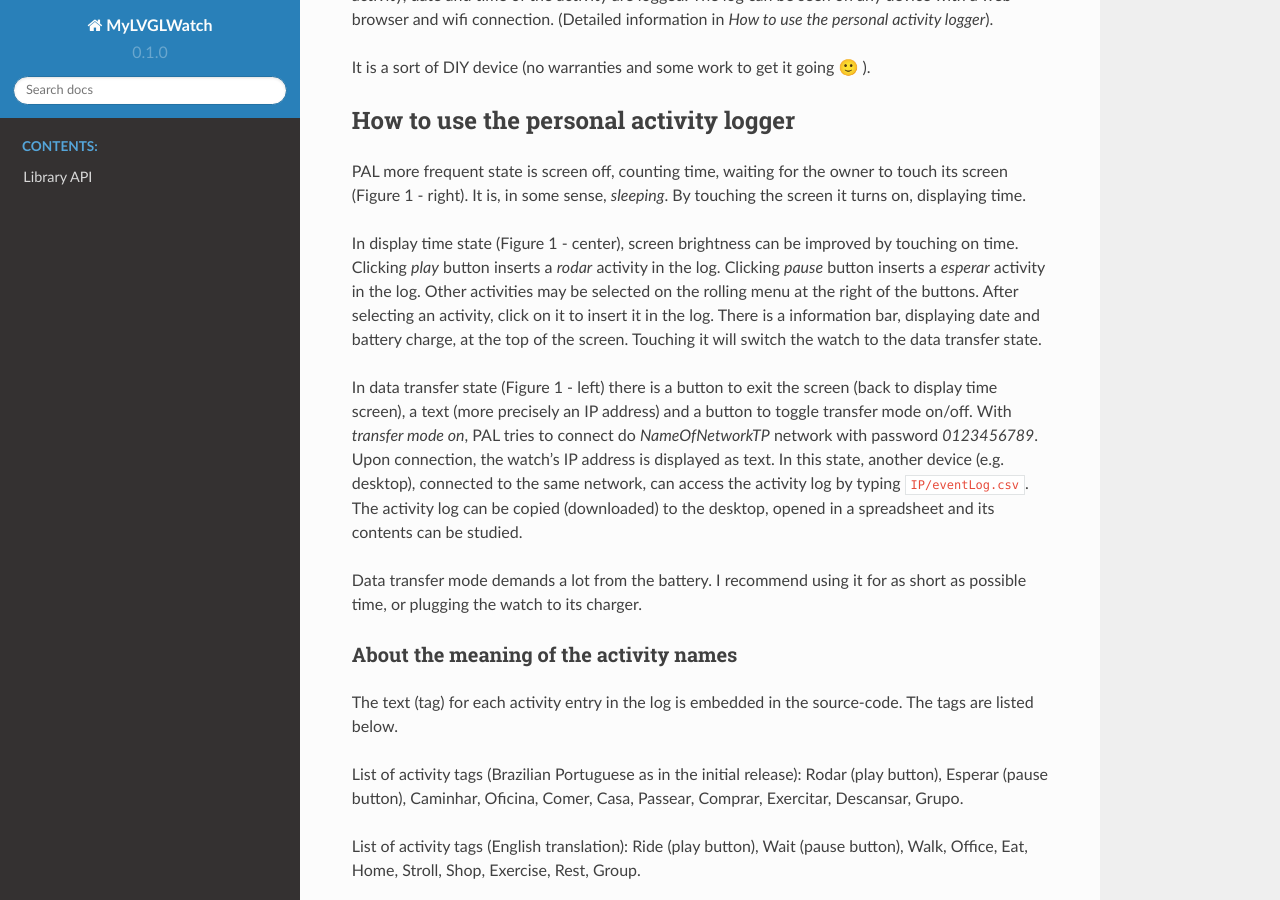
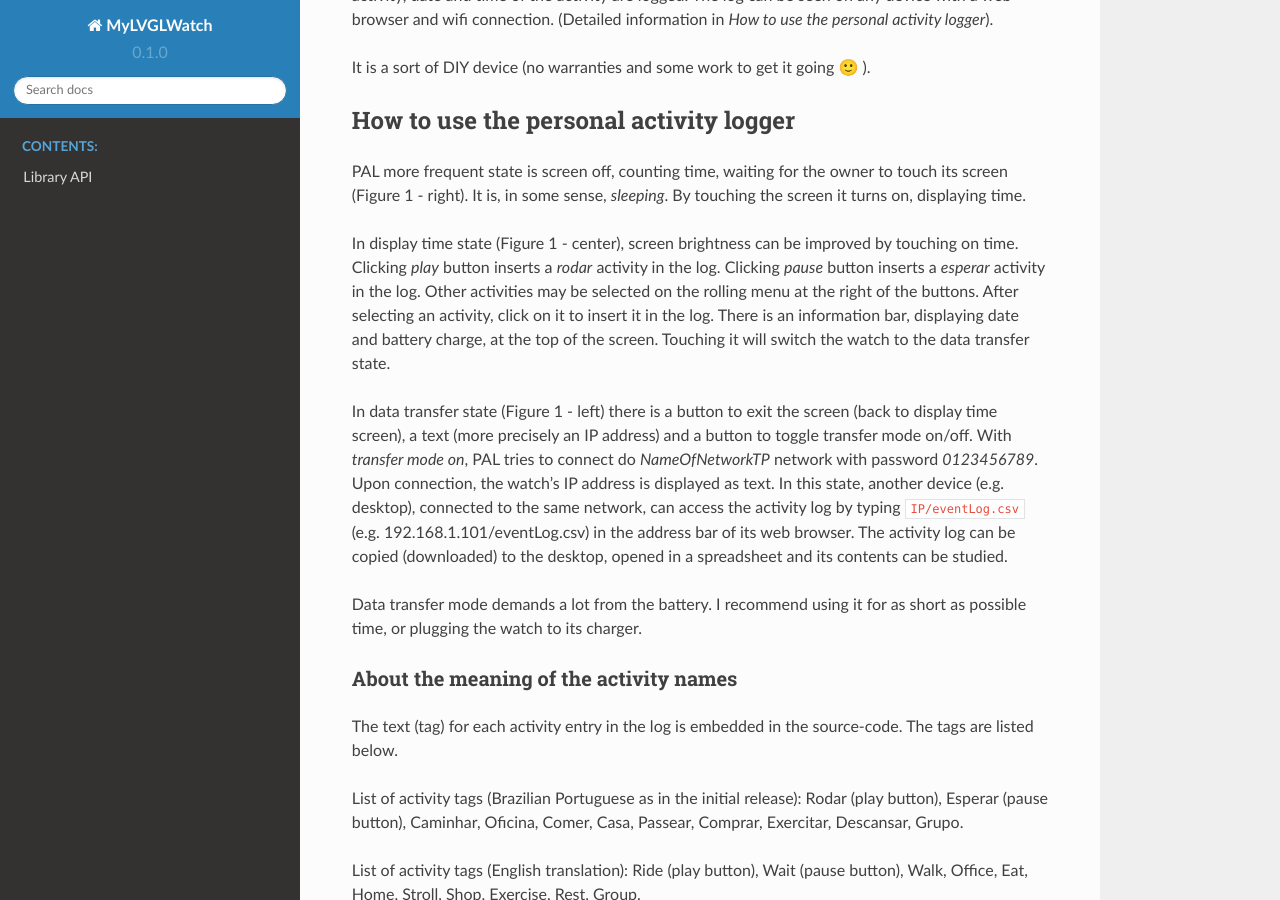
Before and after one commit to FNakano/MyLVGLWatch, a Sphinx documentation site: the page built from docs/source/index.rst, in a window 1280 px wide and 900 px high, scrolled down 661 px. Built offline with Sphinx 7.4.7 and the Read the Docs theme 2.0.0, drawn with Linux system fonts in a browser that asks for light colours; pages that are not in the unit, such as notebooks, are missing from menus.

Commit message:
improving section important notes.

```diff
--- a/docs/source/index.rst
+++ b/docs/source/index.rst
@@ -25,9 +25,9 @@ How to use the personal activity logger
 
 PAL more frequent state is screen off, counting time, waiting for the owner to touch its screen (Figure 1 - right). It is, in some sense, *sleeping*. By touching the screen it turns on, displaying time.
 
-In display time state (Figure 1 - center), screen brightness can be improved by touching on time. Clicking *play* button inserts a *rodar* activity in the log. Clicking *pause* button inserts a *esperar* activity in the log. Other activities may be selected on the rolling menu at the right of the buttons. After selecting an activity, click on it to insert it in the log. There is a information bar, displaying date and battery charge, at the top of the screen. Touching it will switch the watch to the data transfer state.
+In display time state (Figure 1 - center), screen brightness can be improved by touching on time. Clicking *play* button inserts a *rodar* activity in the log. Clicking *pause* button inserts a *esperar* activity in the log. Other activities may be selected on the rolling menu at the right of the buttons. After selecting an activity, click on it to insert it in the log. There is an information bar, displaying date and battery charge, at the top of the screen. Touching it will switch the watch to the data transfer state.
 
-In data transfer state (Figure 1 - left) there is a button to exit the screen (back to display time screen), a text (more precisely an IP address) and a button to toggle transfer mode on/off. With *transfer mode on*, PAL tries to connect do *NameOfNetworkTP* network with password *0123456789*. Upon connection, the watch's IP address is displayed as text. In this state, another device (e.g. desktop), connected to the same network, can access the activity log by typing ``IP/eventLog.csv``. The activity log can be copied (downloaded) to the desktop, opened in a spreadsheet and its contents can be studied.
+In data transfer state (Figure 1 - left) there is a button to exit the screen (back to display time screen), a text (more precisely an IP address) and a button to toggle transfer mode on/off. With *transfer mode on*, PAL tries to connect do *NameOfNetworkTP* network with password *0123456789*. Upon connection, the watch's IP address is displayed as text. In this state, another device (e.g. desktop), connected to the same network, can access the activity log by typing ``IP/eventLog.csv`` (e.g. 192.168.1.101/eventLog.csv) in the address bar of its web browser. The activity log can be copied (downloaded) to the desktop, opened in a spreadsheet and its contents can be studied.
 
 Data transfer mode demands a lot from the battery. I recommend using it for as short as possible time, or plugging the watch to its charger.
 
```
Also changed, not shown: 1 other file.
